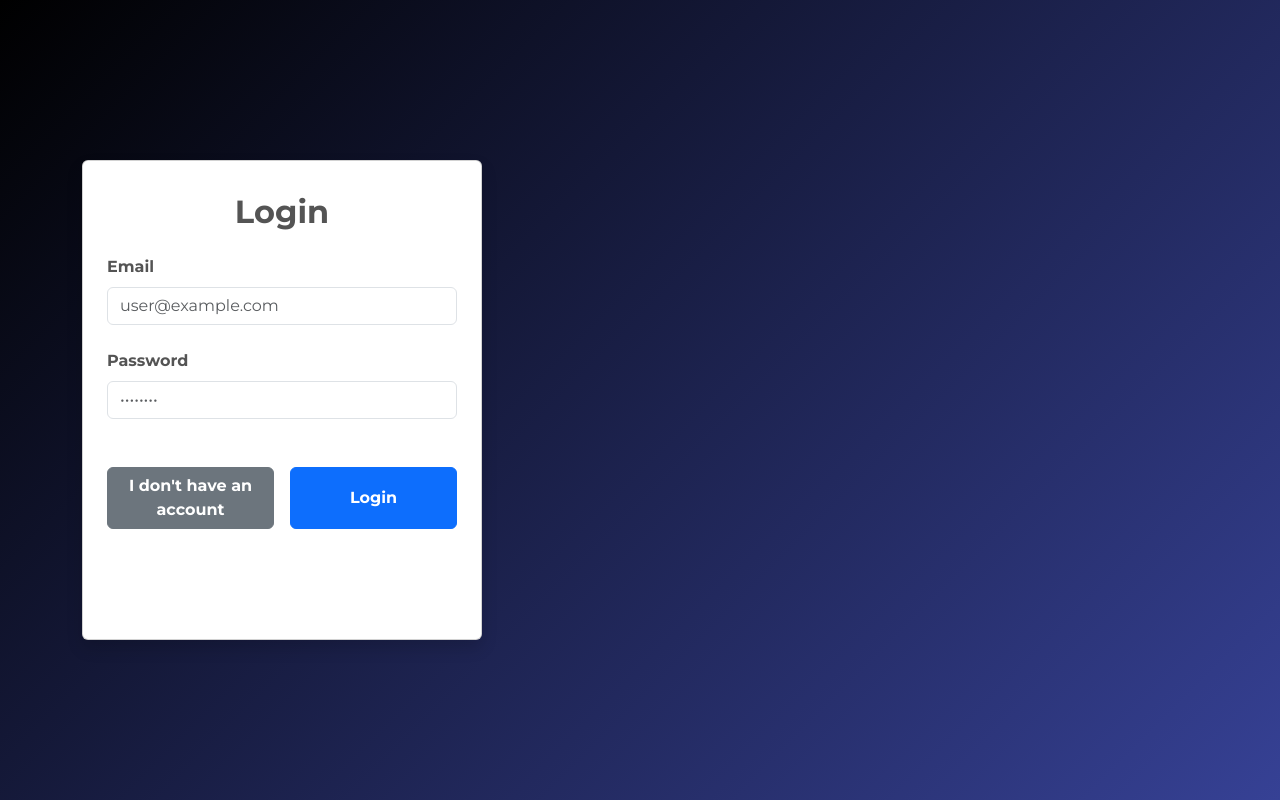
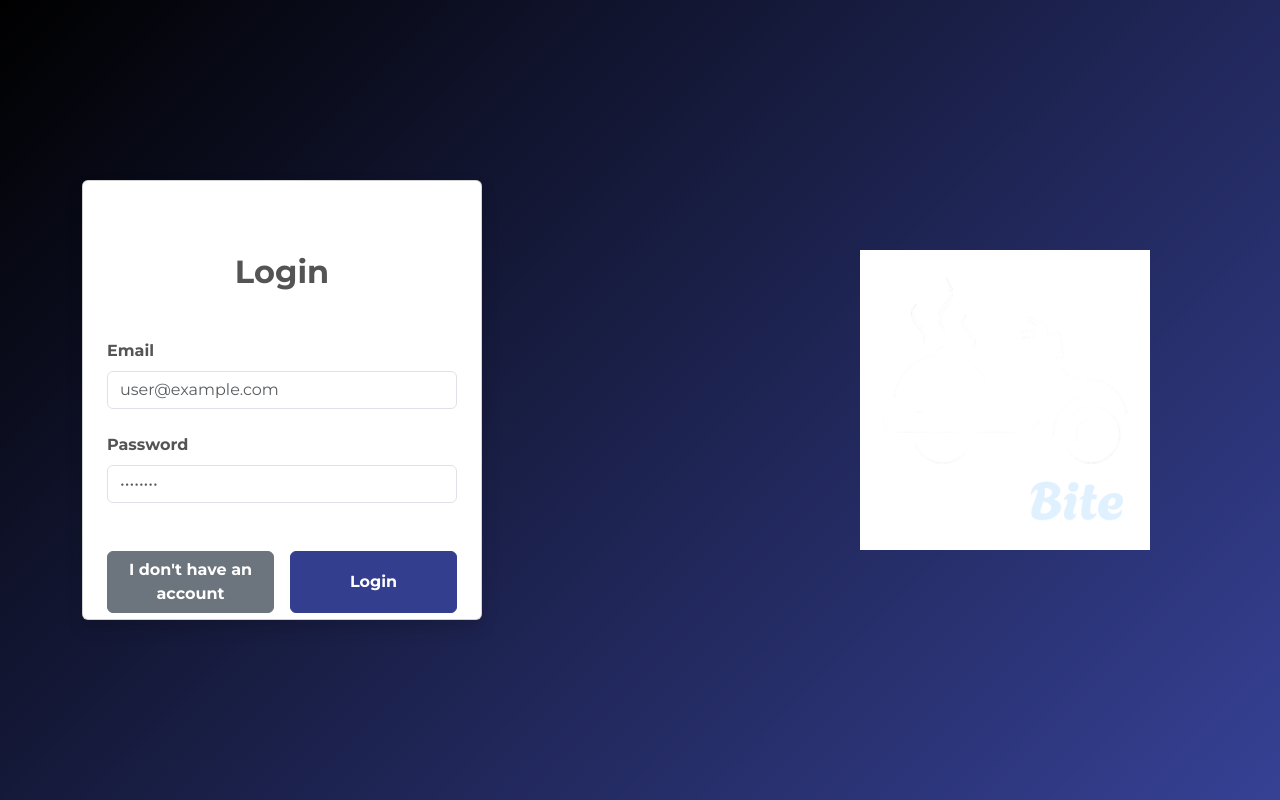
Before and after one commit to valentin-correa/angular-flashbite, an Angular app: page /login in a window 1280 px wide. Built offline with nearby package versions, Linux system fonts and the light colour scheme.

Commit message:
arreglo cards de login y register y agrego imagen en login

```diff
--- a/src/app/pages/login/login.component.css
+++ b/src/app/pages/login/login.component.css
@@ -1,11 +1,11 @@
 #login-container{
-  height: 100vh;
+  min-height: 100vh;
   margin: 0;
   background: linear-gradient(135deg, black, #364195);
 }
 
 .card {
-  height: 60vh;
+  height: 55vh;
   width: 100%;
   max-width: 400px;
 }
@@ -18,3 +18,8 @@ label, h2, button, a {
 button, a{
   color: white;
 }
+
+.btn-primary{
+    background-color: #333e8f;
+    border-color: #333e8f;
+}
--- a/src/app/pages/login/login.component.html
+++ b/src/app/pages/login/login.component.html
@@ -1,7 +1,9 @@
 <div class="container-fluid" id="login-container">
-  <div class="container d-flex justify-content-start align-items-center vh-100">
+  <div class="container vh-100 d-flex align-items-center">
+    <div class="row w-100 align-items-center">
+      <div class="col-md-6">
         <div class="card shadow p-4">
-      <h2 class="text-center mt-2 mb-4">Login</h2>
+          <h2 class="text-center mt-5 mb-5">Login</h2>
           <form>
             <div class="mb-4">
               <label for="email" class="form-label">Email</label>
@@ -18,5 +20,9 @@
           </form>
         </div>
       </div>
-
+      <div class="col-md-6 text-end d-none d-md-block">
+        <img src="assets/logo-with-name.png" class="img-fluid pe-4" alt="Logo" style="max-height: 300px;">
       </div>
+    </div>
+  </div>
+</div>
```
Also changed, not shown: src/app/pages/register/register.component.html (+6 -5 lines). Lines whose indentation alone changed are shown as unchanged.
